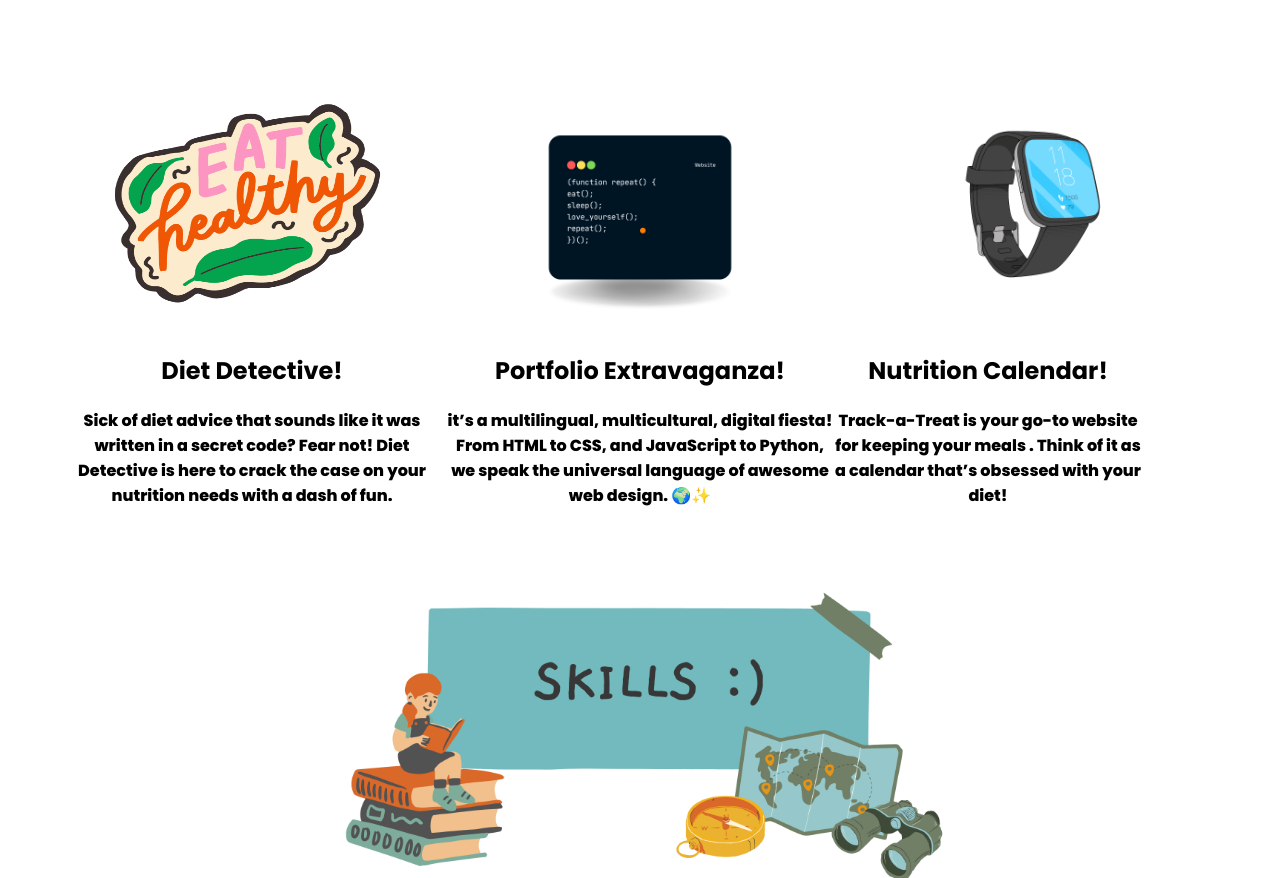
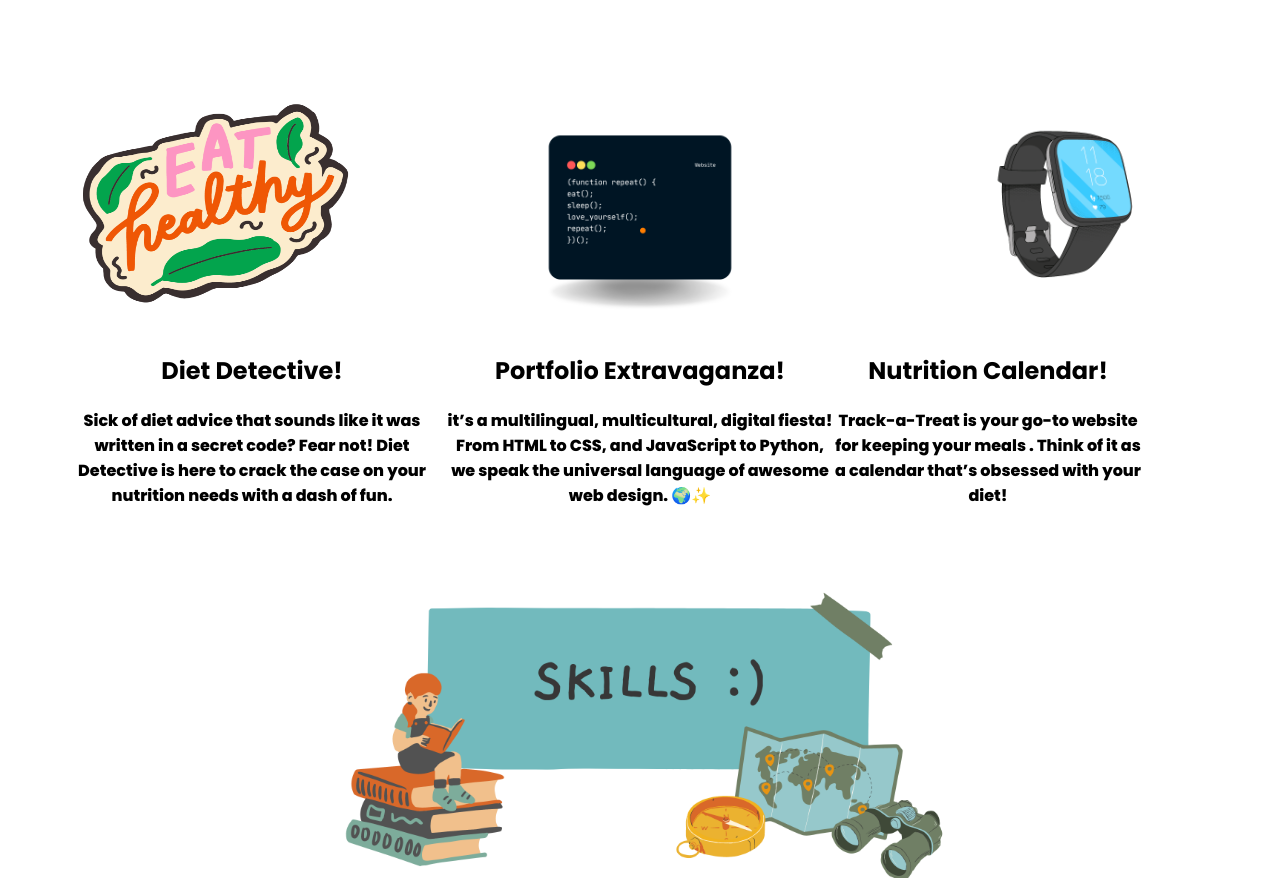
Before and after one commit to RobinSuthar/Responsive-Website, a plain HTML site: page index.html in a window 1280 px wide. Shown: the part 900-1778 px from the top of the page. Drawn offline with Linux system fonts and the light colour scheme.

Commit message:
Update styles.css

```diff
--- a/styles.css
+++ b/styles.css
@@ -90,7 +90,7 @@ p{
     display: flex;
     justify-content: center;
     gap: 15px;
-    margin: 10px 50px 0px 50px;
+    margin: 10px 0px 0px 0px;
 }
 
 .fx{
```
